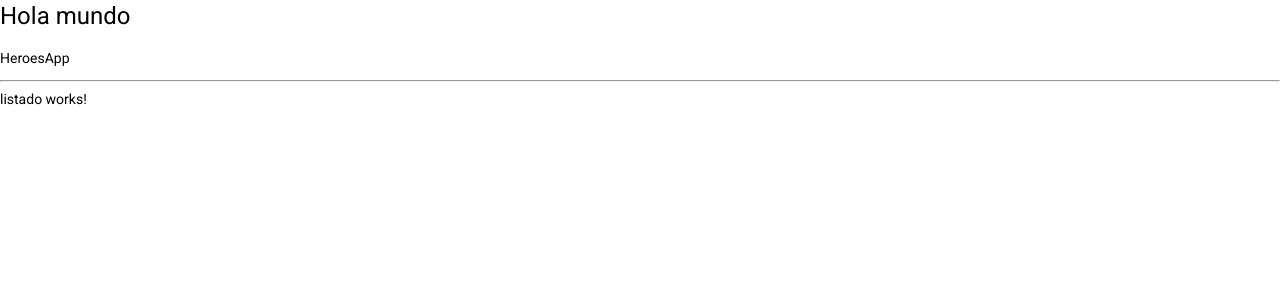
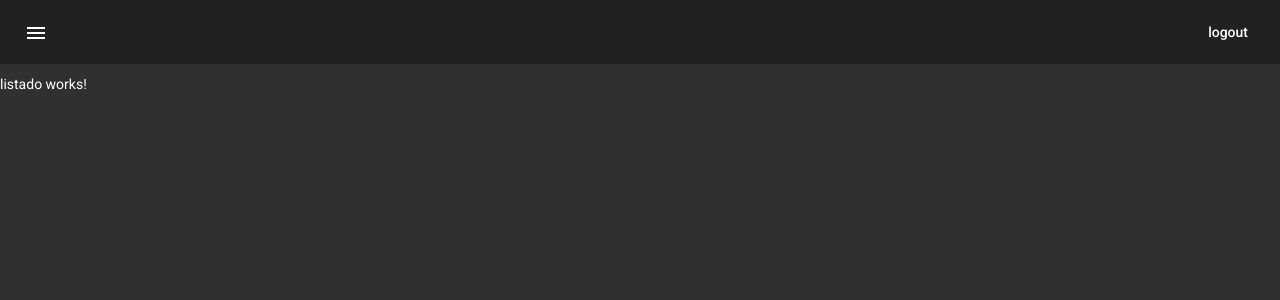
Before and after one commit to pablorodriguez-tk/angular-heroesApp, an Angular app: page /heroes/listado in a window 1280 px wide. Shown: the top 300 px of the page. Built offline with nearby package versions, Linux system fonts and the light colour scheme.

Commit message:
add sidebar menu

```diff
--- a/package.json
+++ b/package.json
@@ -11,10 +11,11 @@
   "private": true,
   "dependencies": {
     "@angular/animations": "~13.0.0",
-    "@angular/cdk": "^13.3.1",
+    "@angular/cdk": "^13.3.2",
     "@angular/common": "~13.0.0",
     "@angular/compiler": "~13.0.0",
     "@angular/core": "~13.0.0",
+    "@angular/flex-layout": "^13.0.0-beta.38",
     "@angular/forms": "~13.0.0",
     "@angular/material": "^13.3.1",
     "@angular/platform-browser": "~13.0.0",
--- a/src/app/app.component.html
+++ b/src/app/app.component.html
@@ -1,2 +1 @@
-<h1>Hola mundo</h1>
 <router-outlet></router-outlet>
--- a/src/app/heroes/pages/home/home.component.html
+++ b/src/app/heroes/pages/home/home.component.html
@@ -1,3 +1,37 @@
-<p>HeroesApp</p>
-<hr />
-<router-outlet></router-outlet>
+<mat-sidenav-container fullscreen>
+  <mat-sidenav #sidenav mode="push">
+    <mat-toolbar color="primary">
+      <span>Menu</span>
+      <span class="spacer"></span>
+      <button mat-icon-button (click)="sidenav.toggle()">
+        <mat-icon>menu</mat-icon>
+      </button>
+    </mat-toolbar>
+
+    <mat-nav-list>
+      <a routerLink="./listado" mat-list-item (click)="sidenav.toggle()">
+        <mat-icon mat-list-icon>label</mat-icon>
+        <span>Listado de Heroes</span>
+      </a>
+
+      <a routerLink="./agregar" mat-list-item (click)="sidenav.toggle()">
+        <mat-icon mat-list-icon>add</mat-icon>
+        <span>Agregar Heroes</span>
+      </a>
+      <a routerLink="./buscar" mat-list-item (click)="sidenav.toggle()">
+        <mat-icon mat-list-icon>search</mat-icon>
+        <span>Buscar Heroes</span>
+      </a>
+    </mat-nav-list>
+  </mat-sidenav>
+
+  <mat-toolbar>
+    <button mat-icon-button (click)="sidenav.toggle()">
+      <mat-icon>menu</mat-icon>
+    </button>
+    <span class="spacer"></span>
+    <button mat-button>logout</button>
+  </mat-toolbar>
+  <div class="container"></div>
+  <router-outlet></router-outlet>
+</mat-sidenav-container>
--- a/src/app/heroes/pages/home/home.component.ts
+++ b/src/app/heroes/pages/home/home.component.ts
@@ -4,13 +4,15 @@ import { Component, OnInit } from '@angular/core';
   selector: 'app-home',
   templateUrl: './home.component.html',
   styles: [
-  ]
+    `
+      .container {
+        margin: 10px;
+      }
+    `,
+  ],
 })
 export class HomeComponent implements OnInit {
+  constructor() {}
 
-  constructor() { }
-
-  ngOnInit(): void {
-  }
-
+  ngOnInit(): void {}
 }
--- a/src/styles.css
+++ b/src/styles.css
@@ -2,3 +2,6 @@
 
 html, body { height: 100%; }
 body { margin: 0; font-family: Roboto, "Helvetica Neue", sans-serif; }
+.spacer {
+  flex: 1 1 auto;
+}
```
Also changed, not shown: src/app/heroes/heroes.module.ts (+9 -1 lines), src/app/material/material.module.ts (+13 -8 lines), 1 other file (tests, documents, lock files or other folders).
